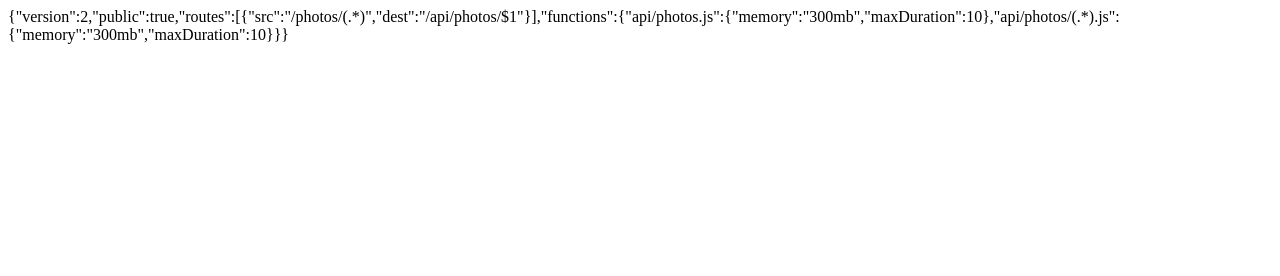
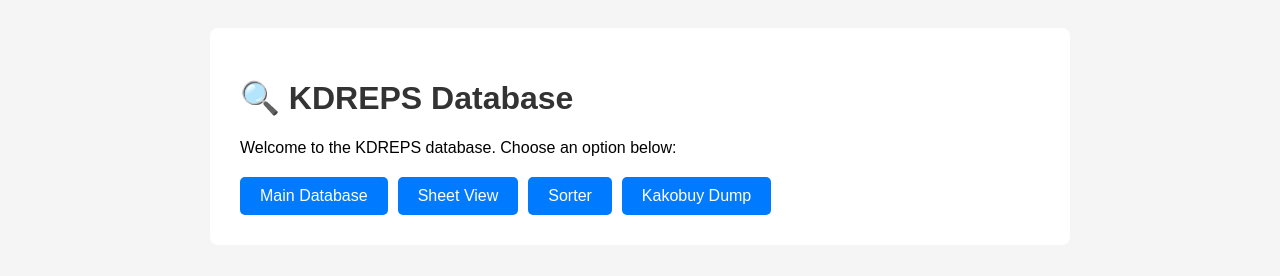
Before and after one commit to kdreps/kdreps, a website: page index.html in a window 1280 px wide. Drawn offline with Linux system fonts and the light colour scheme.

Commit message:
Update index.html with new content

```diff
--- a/index.html
+++ b/index.html
@@ -1 +1,28 @@
-{"version":2,"public":true,"routes":[{"src":"/photos/(.*)","dest":"/api/photos/$1"}],"functions":{"api/photos.js":{"memory":"300mb","maxDuration":10},"api/photos/(.*).js":{"memory":"300mb","maxDuration":10}}}
+<!DOCTYPE html>
+<html lang="en">
+<head>
+    <meta charset="UTF-8">
+    <meta name="viewport" content="width=device-width, initial-scale=1.0">
+    <title>KDREPS Database</title>
+    <style>
+        body { font-family: Arial, sans-serif; padding: 20px; background: #f5f5f5; }
+        .container { max-width: 800px; margin: 0 auto; background: white; padding: 30px; border-radius: 8px; }
+        h1 { color: #333; }
+        .links { display: flex; gap: 10px; flex-wrap: wrap; margin-top: 20px; }
+        a { padding: 10px 20px; background: #007bff; color: white; text-decoration: none; border-radius: 5px; }
+        a:hover { background: #0056b3; }
+    </style>
+</head>
+<body>
+    <div class="container">
+        <h1>🔍 KDREPS Database</h1>
+        <p>Welcome to the KDREPS database. Choose an option below:</p>
+        <div class="links">
+            <a href="/kdreps.html">Main Database</a>
+            <a href="/sheet.html">Sheet View</a>
+            <a href="/sorter.html">Sorter</a>
+            <a href="/kakobuy_dump.html">Kakobuy Dump</a>
+        </div>
+    </div>
+</body>
+</html>
```
